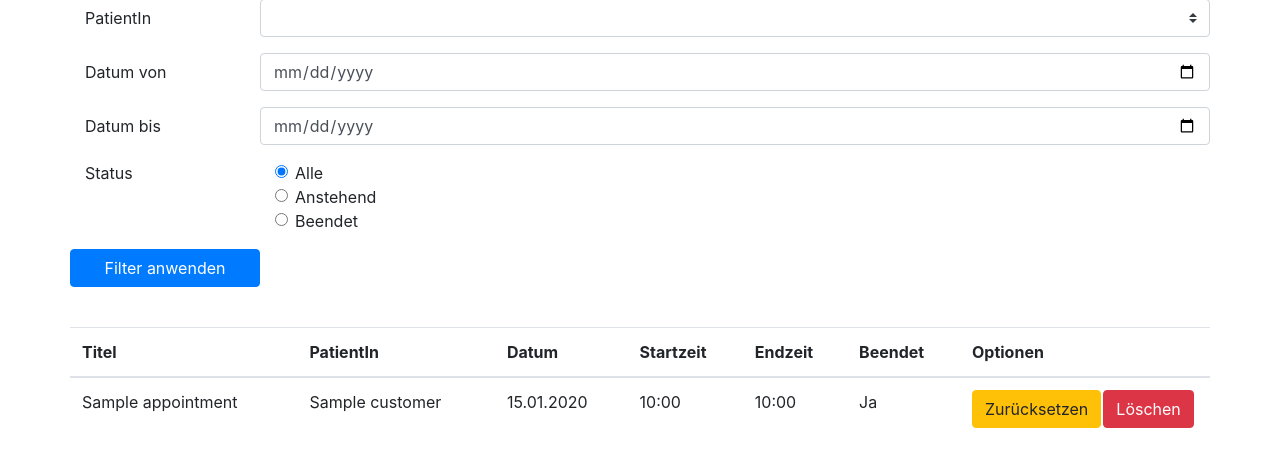
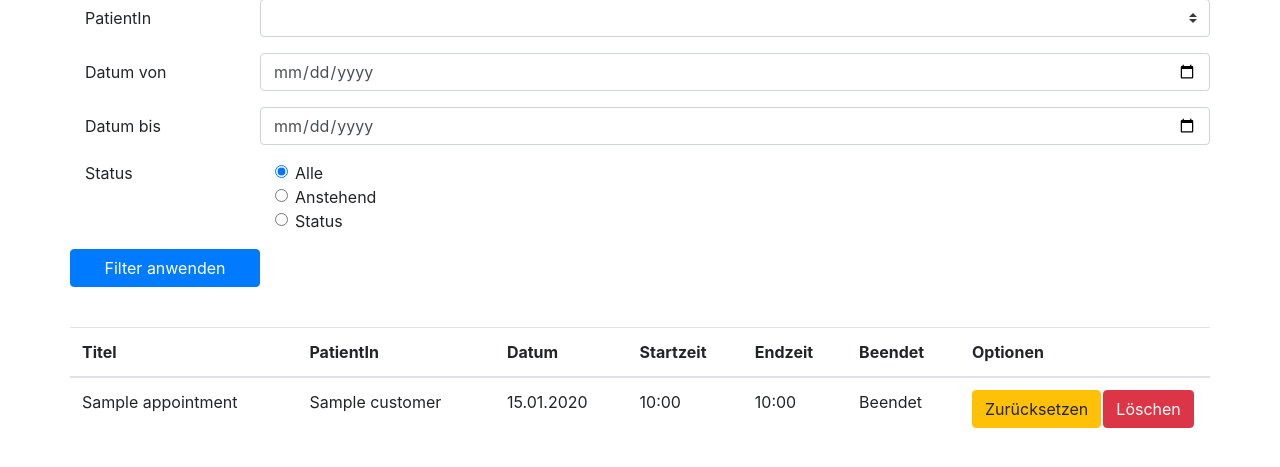
Before and after one commit to selimbez/symfony_appointments_manager, a Symfony app: template templates/appointment/index.html.twig in a window 1280 px wide. Shown: the part 171-638 px from the top of the page. Run offline with Twig, Linux system fonts and the light colour scheme; the template is opened without the code that fills it: most values are stand-ins (such as "Sample title", 1, 10 or a date in 2020); some libraries are stand-ins or nearby versions.

Commit message:
status display changed

```diff
--- a/templates/appointment/index.html.twig
+++ b/templates/appointment/index.html.twig
@@ -61,7 +61,7 @@
                         <input class="form-check-input" type="radio" name="status" id="gridRadios2"
                                value="completed" {{ app.request.query.get("status") == "completed" ? "checked" : "" }}>
                         <label class="form-check-label" for="gridRadios2">
-                            Beendet
+                            Status
                         </label>
                     </div>
                 </div>
@@ -93,7 +93,7 @@
                     <td>{{ appointment.date | date('d.m.Y') }}</td>
                     <td>{{ appointment.startTime | date('H:i') }}</td>
                     <td>{{ appointment.endTime | date('H:i') }}</td>
-                    <td>{{ appointment.complete ? 'Ja' : 'Nein' }}</td>
+                    <td>{{ appointment.complete ? 'Beendet' : 'Anstehend' }}</td>
                     <td>
                         <form style="float: left" action="{{ path('appointment_update', {'id': appointment.id}) }}"
                               method="post">
```
